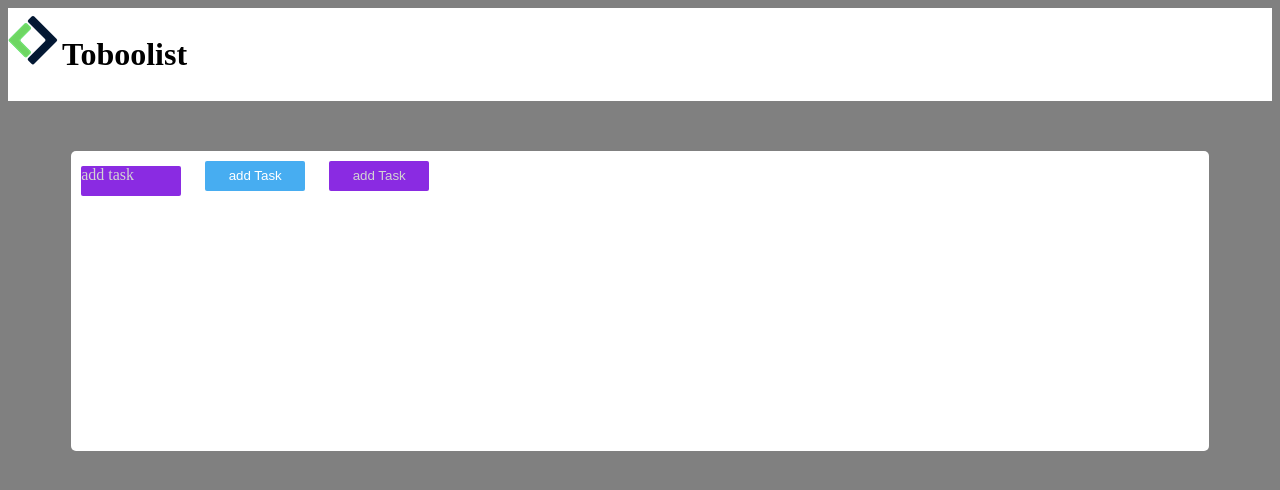
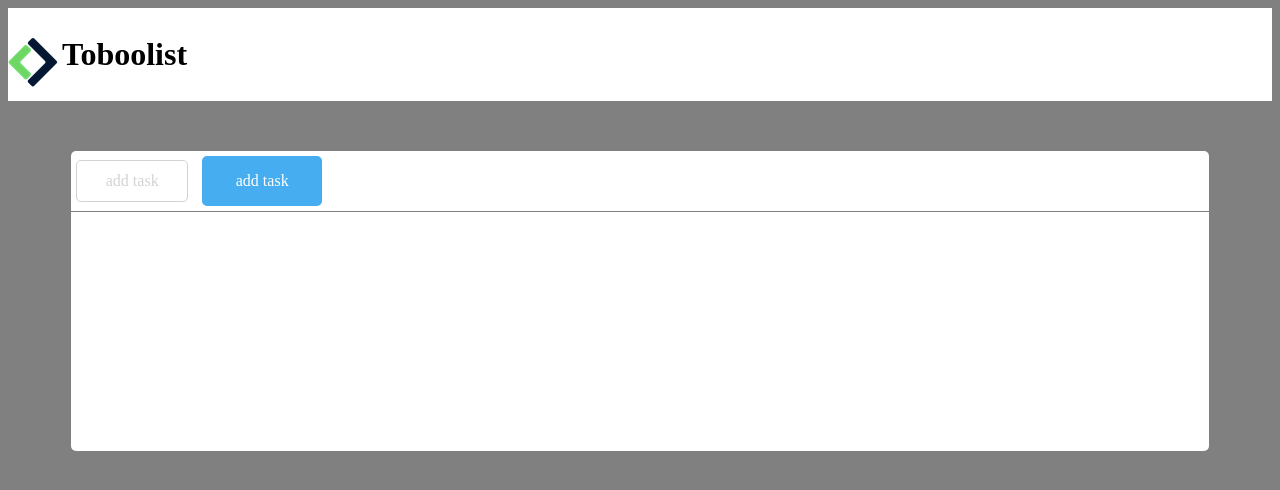
Before and after one commit to CarloCassini/html-css-toboolist, a plain HTML site: page index.html in a window 1280 px wide. Drawn offline with Linux system fonts and the light colour scheme.

Commit message:
fix bottom

```diff
--- a/CSS/style.css
+++ b/CSS/style.css
@@ -14,31 +14,41 @@ body{
 header{
     line-height: 50px;
 }
+.logo{
+    vertical-align: middle;
+}
 
 /* per navigator */
 
 nav{
-    border-bottom: color:gray solid 1px;
+border-bottom: 1px solid  gray;
+
 }
 .button{
     display: inline-block;
     min-height: 30px;
     min-width: 100px;
-    margin: 10px;
-    padding: 10px auto;
-    border: 1px;
-    border-radius: 2px;
+
+    margin: 5px;
+    padding: 5px;
+
+    border: 1px solid;
+    border-radius: 5px;
+
+    line-height: 30px;
+    text-align: center;
+
 }
 
 .blueBtt{
     color: white;
     background-color: #47ADF1;
     border-color: #47ADF1;
+    border-width:5px;
 }
 .whiteBtt{
     color: lightgrey;
-    background-color: blueviolet;
-    /* background-color: white; */
+    background-color: white;
     border-color: lightgrey;
 
 }
--- a/index.html
+++ b/index.html
@@ -14,7 +14,7 @@
 <body>
     <!-- header -->
     <header class="whiteBG">
-        <img src="./img/Logo.png" alt="Logo">
+        <img src="./img/Logo.png" alt="Logo" class="logo">
         <h1 class="inline"> Toboolist </h1>
 
     </header>
@@ -23,8 +23,9 @@
         <!-- navigator -->
         <nav>
             <span class="button whiteBtt"> add task</span>
-            <input type="button" name="wakka" value="add Task" class="blueBtt button">
-            <input type="button" name="wakka" value="add Task" class="whiteBtt button">
+            <span class="button blueBtt"> add task</span>
+            <!-- <input type="button" name="wakka" value="add Task" class="blueBtt button">
+            <input type="button" name="wakka" value="add Task" class="whiteBtt button"> -->
         </nav>
 
         <!-- main -->
```
